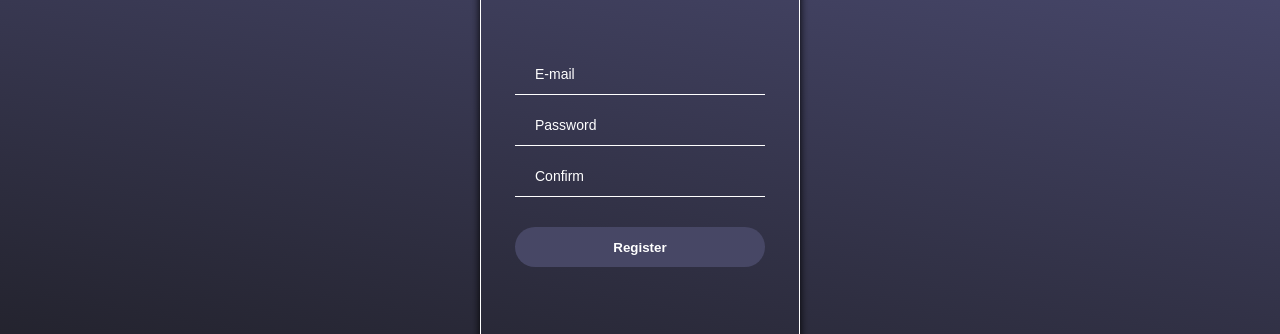
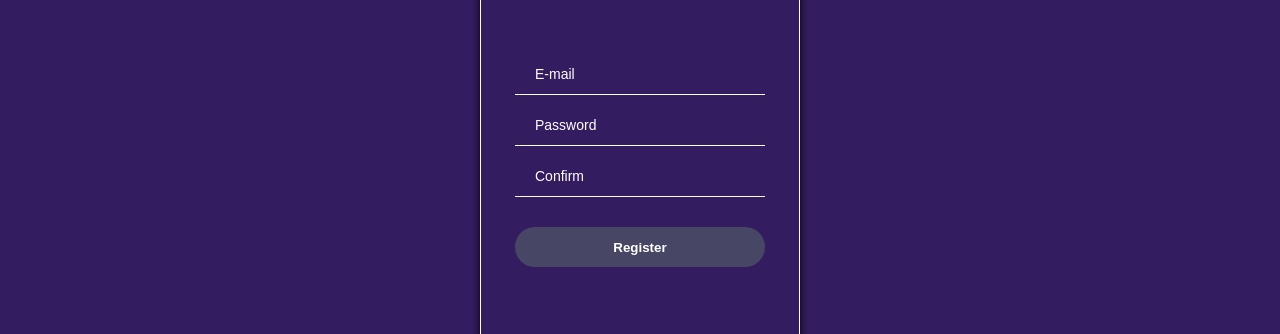
Before and after one commit to realEdgar/premiumvideo, a website: page src/crear-cuenta.html in a window 1280 px wide. Shown: the part 263-597 px from the top of the page. Drawn offline with Linux system fonts and the light colour scheme.

Commit message:
last touch

```diff
--- a/src/crear-cuenta.html
+++ b/src/crear-cuenta.html
@@ -17,14 +17,14 @@
         letter-spacing: 1.5px;
     }
     body {
-        background-color: #414040;
+        background-color: #341c61;
         height: auto;
     }
     .general-container {
         width: 100%;
         min-width: 320px;
         height: auto;
-        background: linear-gradient(190deg, #4f4f78 10%, rgba(0,0,0,0.7) 100%);
+        background-color: #341c61;
 
     }
     .header {
```
Also changed, not shown: src/iniciar-sesion.html (+2 -2 lines).
